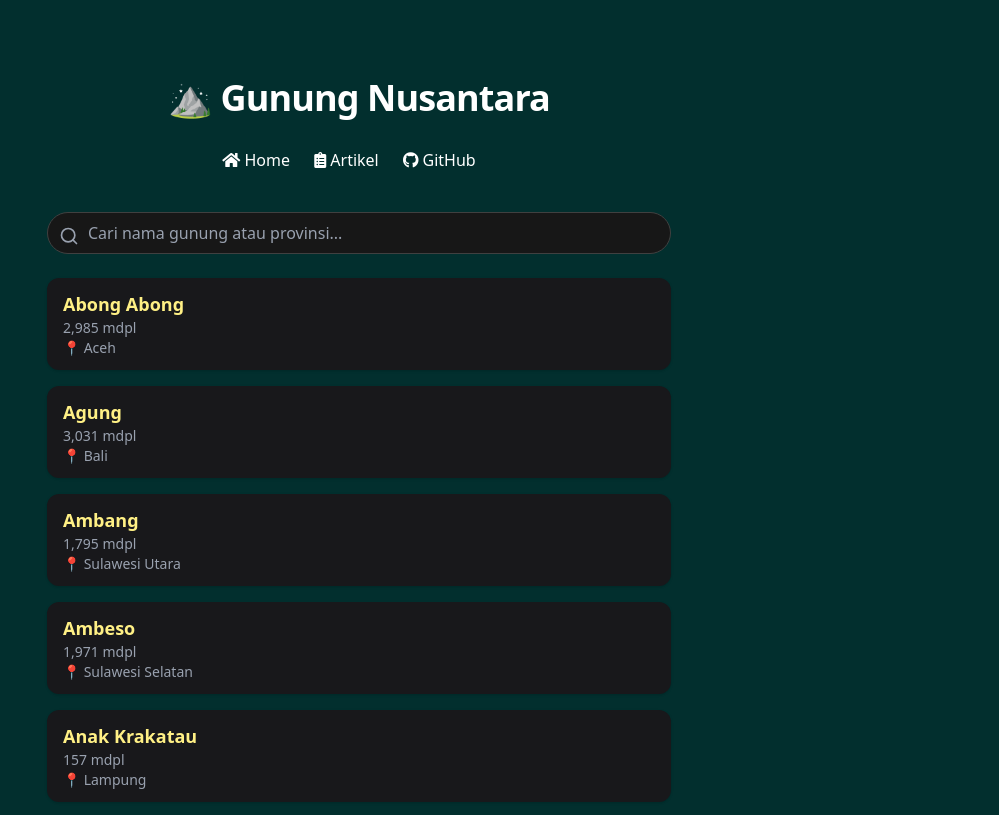
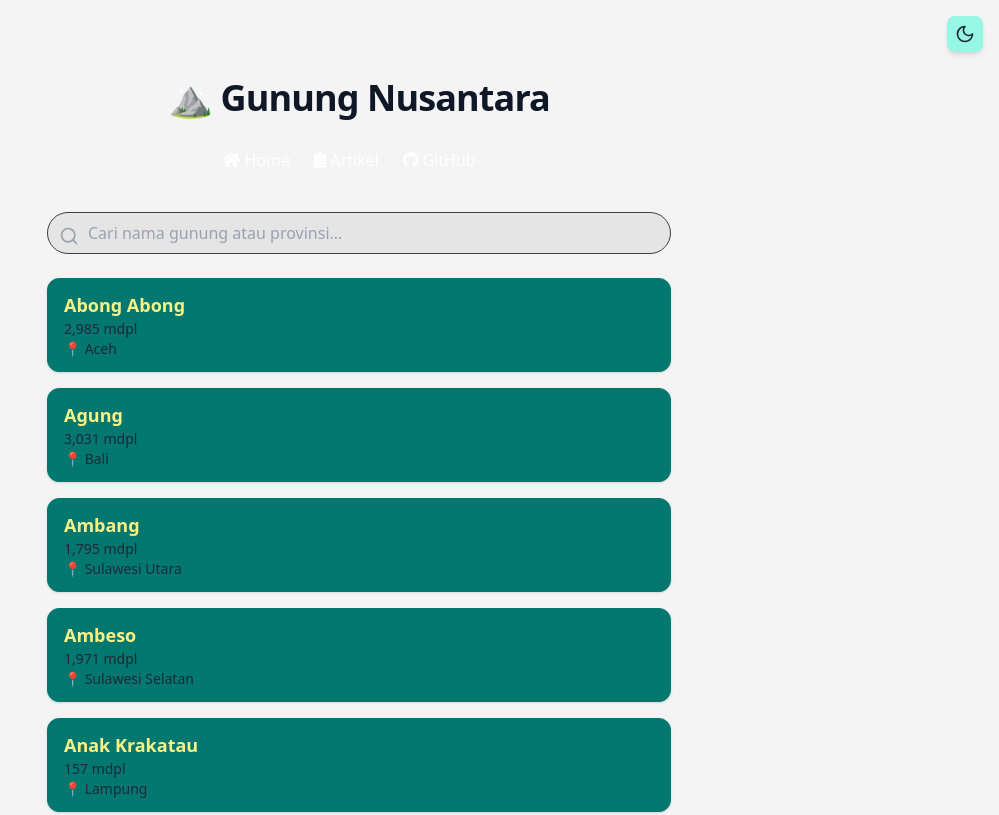
Before and after one commit to mmdmthr/indonesia-mountain, an Astro site: page / in a window 1280 px wide. Shown: the top 815 px of the page, without its empty margins (281-1280 px from the left). Built offline with nearby package versions, Linux system fonts and the light colour scheme; Astro itself is replaced by a stand-in of ours.

Commit message:
add toggle dark mode

```diff
--- a/src/components/MountainCard.jsx
+++ b/src/components/MountainCard.jsx
@@ -1,15 +1,16 @@
 export default function MountainCard({ mountain }) {
   return (
-    <div className="bg-zinc-900 rounded-xl px-4 py-3 text-yellow-200 shadow-sm">
+    <div className="bg-teal-700 dark:bg-teal-800 rounded-xl px-4 py-3 text-yellow-200 dark:text-yellow-300 shadow-sm border border-teal-700 dark:border-gray-600 transition-colors">
       <div className="text-base sm:text-lg font-semibold">{mountain.name}</div>
-      <div className="text-sm text-gray-400">
+      <div className="text-sm text-gray-800 dark:text-gray-300">
         {Number(mountain.elevation).toLocaleString()} mdpl
       </div>
-      <div className="text-sm text-gray-400">
+      <div className="text-sm text-gray-800 dark:text-gray-300">
         <a
           href={`https://www.google.com/maps/@${mountain.lat},${mountain.long},15z`}
           target="_blank"
           rel="noopener noreferrer"
+          className="hover:text-teal-700 dark:hover:text-teal-400 transition-colors"
         >
         📍 {mountain.province}
         </a>
--- a/src/components/SearchBar.jsx
+++ b/src/components/SearchBar.jsx
@@ -27,7 +27,7 @@
     <>
       {/* Search Input */}
       <div className="relative mb-6 sm:mb-6">
-        <Search className="absolute left-3 top-3.5 text-gray-400 w-5 h-5" />
+        <Search className="absolute left-3 top-3.5 text-gray-400 dark:text-gray-400 w-5 h-5" />
         <input
           type="search"
           placeholder="Cari nama gunung atau provinsi..."
@@ -36,7 +36,7 @@
             setSearch(e.target.value)
             setPage(1)
           }}
-          className="w-full pl-10 pr-4 py-2 rounded-full bg-neutral-900 text-gray-200 placeholder-gray-400 border border-neutral-700 focus:outline-none focus:ring-2 focus:ring-teal-500"
+          className="w-full pl-10 pr-4 py-2 rounded-full bg-neutral-200 dark:bg-neutral-900 text-gray-200 dark:text-gray-100 placeholder-gray-400 dark:placeholder-gray-500 border border-neutral-700 dark:border-gray-600 focus:outline-none focus:ring-2 focus:ring-teal-500 dark:focus:ring-teal-400 transition-colors"
         />
       </div>
 
@@ -52,9 +52,9 @@
         <div className="flex justify-center mt-6">
           <button
             onClick={() => setPage((p) => p + 1)}
-            className="w-full sm:w-autopx-5 py-2 bg-teal-800 hover:bg-teal-900 text-white rounded-full text-sm sm:text-base"
+            className="w-full sm:w-auto px-5 py-2 bg-teal-800 dark:bg-teal-800 hover:bg-teal-900 dark:hover:bg-teal-900 text-white dark:text-gray-100 rounded-full text-sm sm:text-base transition-colors"
           >
-            Tampilkan lebh banyak
+            Tampilkan lebih banyak
           </button>
         </div>
       )}
--- /dev/null
+++ b/src/components/ThemeToggle.jsx
@@ -0,0 +1,52 @@
+import { useState, useEffect } from 'react'
+import { Moon, Sun } from 'lucide-react'
+
+export default function ThemeToggle() {
+  const [isDark, setIsDark] = useState(false)
+  const [mounted, setMounted] = useState(false)
+
+  useEffect(() => {
+    setMounted(true)
+
+    // Check current theme state
+    const isCurrentlyDark = document.documentElement.classList.contains('dark')
+    setIsDark(isCurrentlyDark)
+  }, [])
+
+  const toggleTheme = () => {
+    const newTheme = !isDark
+    setIsDark(newTheme)
+
+    if (newTheme) {
+      // Whenever the user explicitly chooses dark mode
+      localStorage.theme = 'dark'
+      document.documentElement.classList.add('dark')
+    } else {
+      // Whenever the user explicitly chooses light mode
+      localStorage.theme = 'light'
+      document.documentElement.classList.remove('dark')
+    }
+  }
+
+  // Don't render until mounted to avoid hydration mismatch
+  if (!mounted) {
+    return (
+      <div className="p-2 rounded-lg bg-teal-200 text-gray-800 w-9 h-9" />
+    )
+  }
+
+  return (
+    <button
+      onClick={toggleTheme}
+      className="p-2 rounded-lg bg-teal-200 dark:bg-teal-700 text-gray-800 dark:text-gray-200 hover:bg-teal-300 dark:hover:bg-teal-600 transition-colors shadow-md"
+      aria-label={isDark ? 'Switch to light mode' : 'Switch to dark mode'}
+      type="button"
+    >
+      {isDark ? (
+        <Sun className="w-5 h-5" />
+      ) : (
+        <Moon className="w-5 h-5" />
+      )}
+    </button>
+  )
+}
--- a/src/layouts/MainLayout.astro
+++ b/src/layouts/MainLayout.astro
@@ -1,6 +1,7 @@
 ---
 import "../styles/global.css"
 import "../styles/navbar.css"
+import ThemeToggle from "../components/ThemeToggle.jsx"
 ---
 
 <html lang="en">
@@ -12,30 +13,45 @@
     <link rel="icon" type="image/svg+xml" href="/favicon.svg" />
     <link rel="stylesheet" href="https://cdnjs.cloudflare.com/ajax/libs/font-awesome/5.15.3/css/all.min.css" />
     <title>Gunung Nusantara</title>
+
+    <!-- Dark mode initialization script -->
+    <script is:inline>
+      // On page load or when changing themes, best to add inline in `head` to avoid FOUC
+      document.documentElement.classList.toggle(
+        "dark",
+        localStorage.theme === "dark" ||
+          (!("theme" in localStorage) && window.matchMedia("(prefers-color-scheme: dark)").matches),
+      );
+    </script>
   </head>
-  <body class="font-sans bg-teal-950">
+  <body class="font-sans bg-zinc-100 dark:bg-teal-950 text-gray-900 dark:text-gray-100 transition-colors">
     <div class="max-w-screen-xl mx-auto py-8 px-4 sm:px-6 lg:px-8 lg:py-8">
-        <div class="min-h-screen bg-teal-950 text-white px-4 py-6 font-sans">
+        <!-- Theme Toggle - Fixed Position Top Right -->
+        <div class="fixed top-4 right-4 z-50">
+          <ThemeToggle client:load />
+        </div>
+
+        <div class="min-h-screen bg-zinc-100 dark:bg-teal-950 text-gray-900 dark:text-gray-100 px-4 py-6 font-sans transition-colors">
           <div class="max-w-2xl w-full mx-auto px-4 sm:px-6 py-6 sm:py-6 text-center">
-            <h2 class="text-3xl leading-9 font-extrabold tracking-tight sm:text-4xl text-white-700 mb-4">
-                  <a href="/">
+            <h2 class="text-3xl leading-9 font-extrabold tracking-tight sm:text-4xl text-gray-900 dark:text-gray-100 mb-4">
+                  <a href="/" class="hover:text-teal-300 dark:hover:text-teal-400 transition-colors">
                     ⛰️ Gunung Nusantara
                   </a>
             </h2>
             <nav>
               <ul>
                 <li>
-                  <a href="/">
+                  <a href="/" class="text-gray-900 hover:text-zinc-800 dark:text-gray-100 dark:hover:text-teal-400 transition-colors">
                     <i class="fas fa-home"></i> Home
                   </a>
                 </li>
                 <li>
-                  <a href="/articles">
+                  <a href="/articles" class="text-gray-900 dark:text-gray-100 hover:text-teal-300 dark:hover:text-teal-400 transition-colors">
                     <i class="fas fa-clipboard-list"></i> Artikel
                   </a>
                 </li>
                 <li>
-                  <a href="https://github.com/mmdmthr/indonesia-mountain" target="_blank">
+                  <a href="https://github.com/mmdmthr/indonesia-mountain" target="_blank" class="text-gray-900 dark:text-gray-100 hover:text-teal-300 dark:hover:text-teal-400 transition-colors">
                     <i class="fab fa-github"></i> GitHub
                   </a>
                 </li>
--- a/src/styles/global.css
+++ b/src/styles/global.css
@@ -1,2 +1,23 @@
 @import 'tailwindcss';
 @plugin '@tailwindcss/typography';
+
+@custom-variant dark (&:where(.dark, .dark *));
+
+/* Ensure smooth transitions for theme changes */
+*,
+*::before,
+*::after {
+  transition-property: background-color, border-color, color, fill, stroke, opacity, box-shadow, transform;
+  transition-timing-function: cubic-bezier(0.4, 0, 0.2, 1);
+  transition-duration: 150ms;
+}
+
+/* Light theme (default) */
+:root {
+  color-scheme: light;
+}
+
+/* Dark theme */
+.dark {
+  color-scheme: dark;
+}
```
